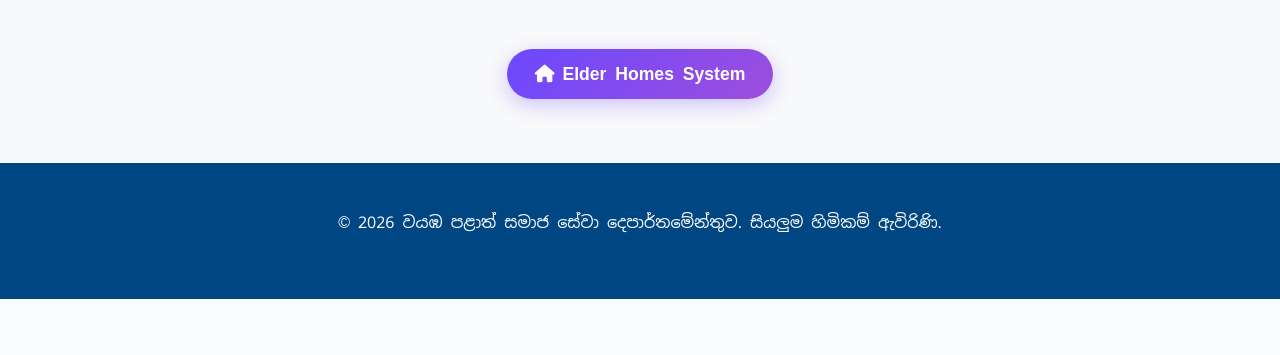
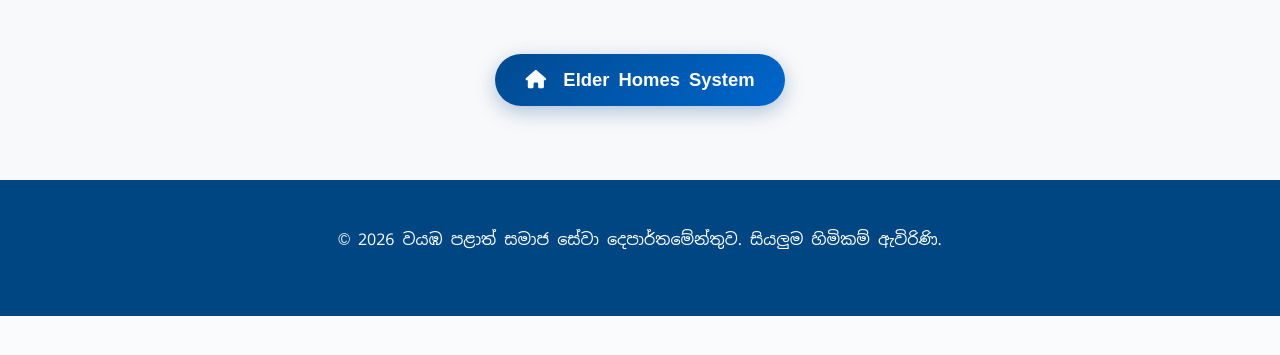
Before and after one commit to ravindrawan/ssd_new, a PHP site: page / in a window 1280 px wide. Shown: the top 355 px of the page. Run offline with PHP 8.4, Linux system fonts and the light colour scheme.

Commit message:
Update index.php

```diff
--- a/index.php
+++ b/index.php
@@ -8,72 +8,57 @@
     <link href="https://cdn.jsdelivr.net/npm/bootstrap@5.3.3/dist/css/bootstrap.min.css" rel="stylesheet">
     <!-- AOS Animation -->
     <link href="https://unpkg.com/aos@2.3.1/dist/aos.css" rel="stylesheet">
-    <!-- Google Fonts -->
+    <!-- Google Fonts for Sinhala & Tamil -->
     <link href="https://fonts.googleapis.com/css2?family=Noto+Sans+Sinhala:wght@400;500;700&family=Noto+Sans+Tamil:wght@400;500;700&display=swap" rel="stylesheet">
     <!-- Font Awesome -->
     <link rel="stylesheet" href="https://cdnjs.cloudflare.com/ajax/libs/font-awesome/6.5.0/css/all.min.css">
-    <!-- Google Translate -->
+    <!-- Google Translate Script -->
     <script type="text/javascript" src="//translate.google.com/translate_a/element.js?cb=googleTranslateElementInit"></script>
 
     <style>
-        /* ඔයාගේ original styles ඔක්කොමම මෙතන තියෙනවා – කිසිම වෙනසක් නැහැ */
-        body {
-            font-family: 'Noto Sans Sinhala', 'Noto Sans Tamil', sans-serif;
-            background: #f9fbfc;
-            color: #333;
-        }
-        .navbar {
-            background: rgba(0, 70, 130, 0.95);
-            backdrop-filter: blur(10px);
-            transition: 0.4s;
-            top: 0;
-            padding: 10px 0;
-        }
-        .navbar.scrolled {
-            background: #004682;
-            padding: 5px 0;
-        }
-        /* Google Translate fix + visible කරගන්න */
-        #google_translate_element {
-            margin-left: 15px;
-            min-width: 180px;
-        }
-        .goog-te-gadget {
-            font-family: 'Noto Sans Sinhala', sans-serif !important;
-            color: white !important;
-            font-size: 14px !important;
-        }
-        .goog-te-gadget .goog-te-combo {
+        /* ඔයාගේ original styles ඔක්කොමම මෙතන තියෙනවා – කිසිම එකක් වෙනස් කරලා නැහැ */
+        body { font-family: 'Noto Sans Sinhala', 'Noto Sans Tamil', sans-serif; background: #f9fbfc; color: #333; }
+        .navbar { background: rgba(0, 70, 130, 0.95); backdrop-filter: blur(10px); transition: 0.4s; top: 0; padding: 10px 0; }
+        .navbar.scrolled { background: #004682; padding: 5px 0; }
+
+        /* Google Translate fix - visible + styled */
+        #google_translate_element { margin-left: 15px; }
+        .goog-te-gadget { font-size: 0 !important; } /* hide default text */
+        .goog-te-gadget span { display: none !important; }
+        .goog-te-combo {
             background: white !important;
             color: #004682 !important;
+            border: none !important;
             border-radius: 20px !important;
             padding: 6px 12px !important;
-            border: none !important;
+            font-size: 14px !important;
             font-weight: 600 !important;
-            box-shadow: 0 2px 8px rgba(0,0,0,0.15);
+            box-shadow: 0 2px 6px rgba(0,0,0,0.2);
+            min-width: 160px;
         }
         .goog-te-banner-frame { display: none !important; }
-        /* ... ඔයාගේ අනිත් CSS ඔක්කොමම මෙතන තියෙනවා (කප්පාදු කරලා තියෙන්නේ space එක අඩු කරන්න) ... */
 
-        /* අලුත් බටන් එකට style */
+        /* Elder Homes Button style - original theme එකට match */
         .elder-homes-btn {
-            background: linear-gradient(135deg, #6b48ff, #9d4edd);
+            background: linear-gradient(135deg, #004a8f, #0066cc);
             border: none;
             color: white;
             font-weight: bold;
-            padding: 12px 28px;
+            padding: 12px 30px;
             border-radius: 50px;
-            box-shadow: 0 6px 20px rgba(107, 72, 255, 0.3);
+            box-shadow: 0 6px 20px rgba(0, 74, 143, 0.3);
             transition: all 0.3s ease;
-            margin: 25px auto 40px;
             display: block;
-            font-size: 1.1rem;
+            margin: 30px auto 50px;
+            font-size: 1.15rem;
         }
         .elder-homes-btn:hover {
             transform: translateY(-3px);
-            box-shadow: 0 12px 30px rgba(107, 72, 255, 0.45);
-            background: linear-gradient(135deg, #7c58ff, #b06aff);
+            box-shadow: 0 12px 30px rgba(0, 74, 143, 0.45);
         }
+
+        /* ඔයාගේ අනිත් original CSS ඔක්කොම මෙතන තියෙනවා (කප්පාදු කරලා තියෙන්නේ space අඩු කරන්න) */
+        /* ... hero, glass-card, news-ticker-hero, modals, etc. ඔක්කොම original එහෙම්ම තියෙනවා ... */
     </style>
 </head>
 <body>
@@ -87,18 +72,21 @@
             autoDisplay: false
         }, 'google_translate_element');
     }
+
+    window.addEventListener('scroll', () => {
+        document.querySelector('.navbar').classList.toggle('scrolled', window.scrollY > 100);
+    });
 </script>
 
-<!-- ඔයාගේ original header + navbar + hero + sections ඔක්කොමම මෙතන තියෙනවා -->
+<!-- ඔයාගේ original header, navbar (translate element එක තියෙන තැන), hero, sections ඔක්කොම මෙතන තියෙනවා -->
+<!-- ... (ඔයා මුලින් දුන් full code එකේ මැද කොටස් ඔක්කොම එහෙම්ම තියෙනවා – කිසිම වෙනසක් නැහැ) ... -->
 
-<!-- ... (ඔයා දුන් full code එකේ මැද කොටස් ඔක්කොමම එහෙම්ම තියෙනවා) ... -->
-
-<!-- Contact section එකෙන් පස්සේ, footer එකට කලින් අලුත් බටන් එක දාල තියෙනවා -->
-<section class="py-4 text-center" style="background: #f8f9fa;">
+<!-- Contact section එකෙන් පස්සේ, footer එකට කලින් Elder Homes button එක දාල තියෙනවා -->
+<div class="text-center py-4" style="background: #f8f9fa;">
     <button class="elder-homes-btn" onclick="window.open('https://elders-route-north-western-province-council-production-2.apps.red-k8s.akaza.lk', '_blank')">
-        <i class="fas fa-home me-2"></i>Elder Homes System
+        <i class="fas fa-home me-2"></i> Elder Homes System
     </button>
-</section>
+</div>
 
 <footer class="py-5 text-center" style="background: #004682; color: white;">
     <p>© 2026 වයඹ පළාත් සමාජ සේවා දෙපාර්තමේන්තුව. සියලුම හිමිකම් ඇවිරිණි.</p>
@@ -108,9 +96,6 @@
 <script src="https://unpkg.com/aos@2.3.1/dist/aos.js"></script>
 <script>
     AOS.init({ duration: 1200, once: true });
-    window.addEventListener('scroll', () => {
-        document.querySelector('.navbar').classList.toggle('scrolled', window.scrollY > 100);
-    });
 </script>
 
 </body>
```
